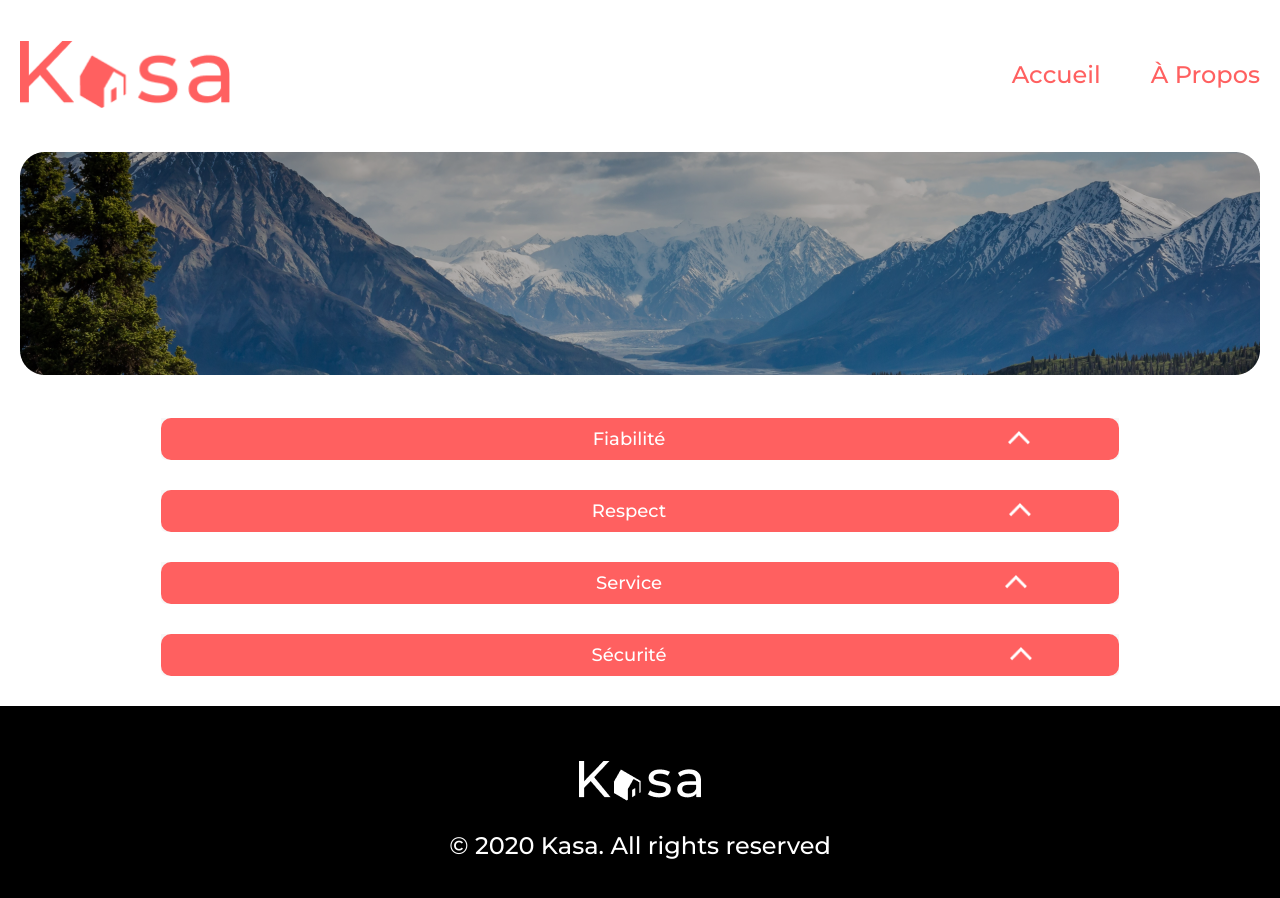
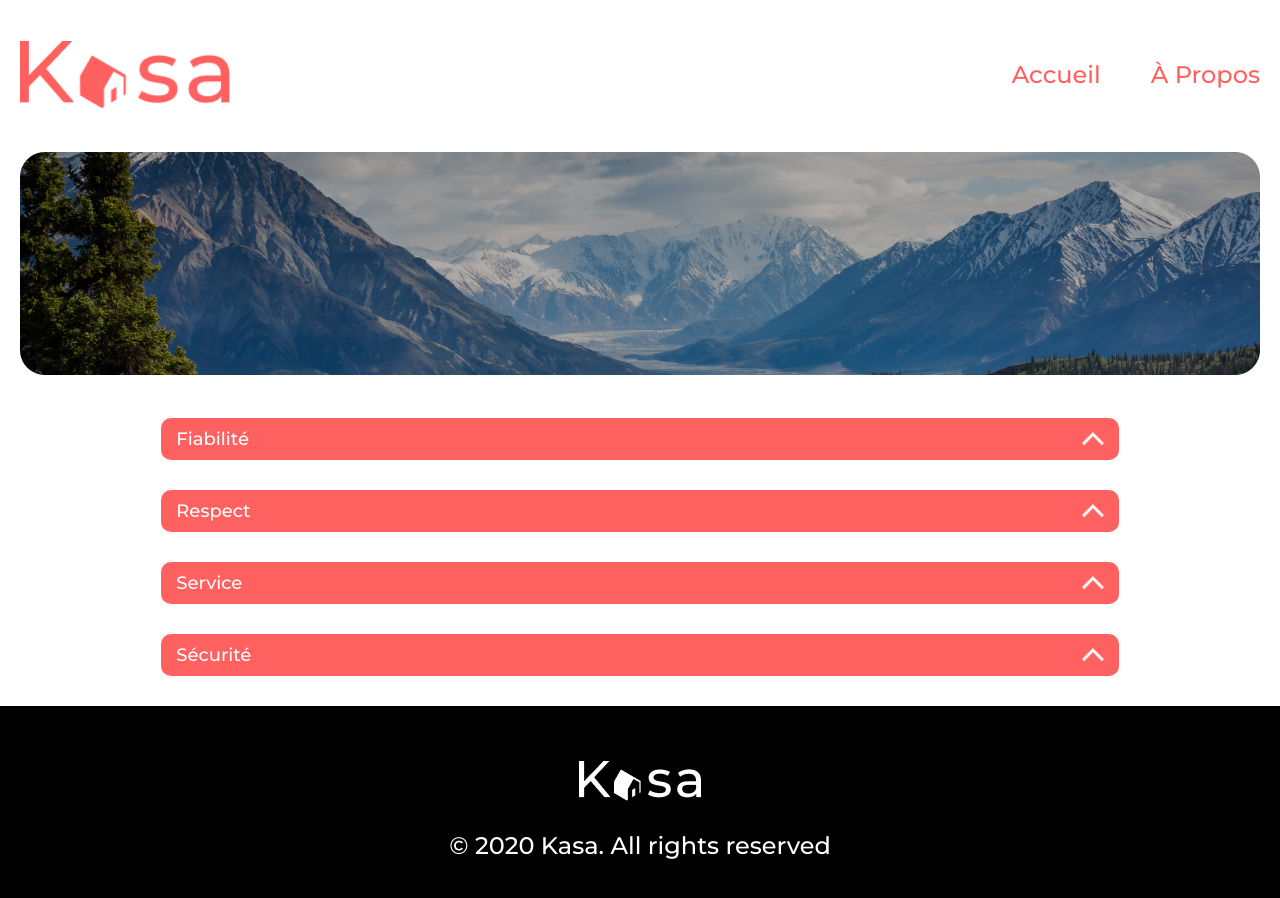
Before and after one commit to No0910/Kasa, a React (Create React App) app in the folder kasa_p7/: page /About in a window 1280 px wide. Shown: the top 898 px of the page. Built offline with nearby package versions, Linux system fonts and the light colour scheme.

Commit message:
Composant Collapse Logement et A propos terminé, début du composant Carrousel en cours

```diff
--- a/kasa_p7/src/components/Collapse/index.css
+++ b/kasa_p7/src/components/Collapse/index.css
@@ -12,7 +12,7 @@ button.Collapse_title {
     background-color: #FF6060;
     color:#ffff;
     border-radius: 10px;
-    font-weight: 500;
+    font-weight: 400;
     font-size: 18px;
     padding: 10px 15px;
     cursor: pointer;
@@ -25,7 +25,6 @@ button.Collapse_title {
 img.arrow {
     transition: all 0.2s ease-in-out;
     position: relative;
-    left:37%;
     width: 15.56px;
 }
 
@@ -37,7 +36,6 @@ img.arrow.arrow_up{
 
 img.arrow.arrow_down{
     position: relative;
-    left:37%;
     width: 22px;
     transform: rotate(0deg);
 }
@@ -45,19 +43,21 @@ img.arrow.arrow_down{
 
 .Collapse_content{
         display: flex;
-        flex-direction: column;
-        gap: 5px;
-        letter-spacing: 1px;
+        align-items: center;
+        font-style: normal;
+        font-weight: 500;
         visibility: visible;
         opacity: 1;
+        border-radius: 10px;
         height: auto;
-        padding: 10px;
+        padding: 30px 15px 30px 20px;
         letter-spacing: 1px;
-        font-size: clamp(12px, 2vw, 16px);
+        font-size: clamp(12px, 2vw, 18px);
         color: #FF6060;
         transition: visibility 0.5s ease-in-out,
                     opacity 0.5s ease-in-out,
                     height 0.2s ease-in-out;
+        line-height: 26px;
 }
 
 ul {
--- a/kasa_p7/src/components/Collapse/index.jsx
+++ b/kasa_p7/src/components/Collapse/index.jsx
@@ -7,10 +7,8 @@ const style = {
     display: "none"
   },
   expanded: {
-    display: "block"
   },
   buttonStyle: {
-    display: "block",
     width: "100%"
   }
 };
--- a/kasa_p7/src/pages/Logement/index.jsx
+++ b/kasa_p7/src/pages/Logement/index.jsx
@@ -4,12 +4,13 @@ import logements from '../../Datas/Logements.json'
 import { NavLink, useParams } from 'react-router-dom'
 import greyStar from '../../assets/star_grey.png';
 import redStar from '../../assets/star_red.png';
-import Collapse from '../../components/Collapse'
+import Collapse from '../../components/Collapse';
+//import Carrousel from '../../components/Carrousel';
 
 //import Caroussel from "./components/Caroussel"
 
 function Logement() {
-  //
+  // Récupération des data logements avec useParams()
   const { idLogement } = useParams()
 
   // Condition si l'id du logement ne correspond pas
@@ -37,6 +38,7 @@ function Logement() {
   return (
     <main className="Logement_main">
       <div className="div_logement">
+
 
             <div className="logement_content">
 
```
Also changed, not shown: kasa_p7/src/components/Carrousel/index.jsx (added, +33 -0 lines), kasa_p7/src/assets/arrow_left.png (added), kasa_p7/src/assets/arrow_right.png (added), kasa_p7/src/components/Caroussel/index.jsx (deleted), kasa_p7/src/components/Carrousel/index.css (added).
